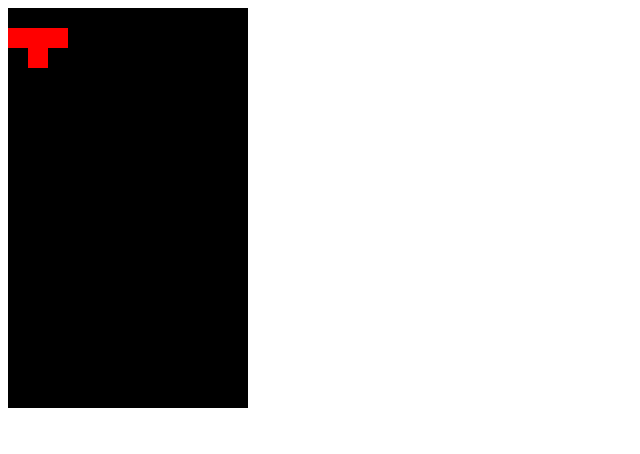
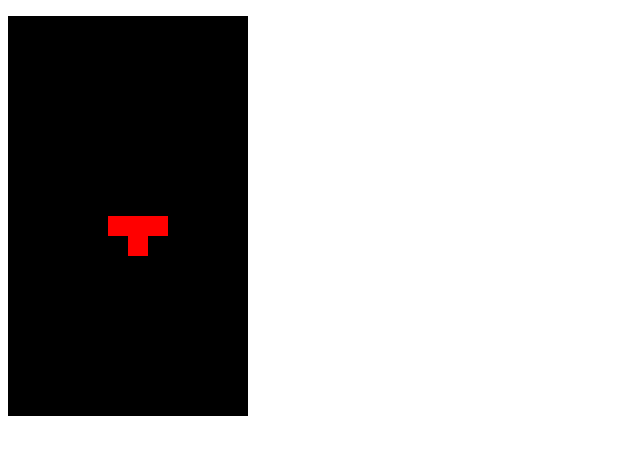
Before and after one commit to gmaxn/TETRIS_JS, a plain HTML site: page Tetris/index.html in a window 1280 px wide. Shown: the whole page, without its empty margins (0-640 px from the left). Drawn offline with Linux system fonts and the light colour scheme.

Commit message:
console.table

```diff
--- a/Tetris/index.html
+++ b/Tetris/index.html
@@ -2,9 +2,12 @@
 <html>
 <head>
 	<title>Tetris</title>
+		<p id="demo"></p>
+
 </head>
 <body>
 	<canvas id = "tetris" width="240" height="400"></canvas>
 	<script src="tetris.js"></script>
+
 </body>
 </html>
--- a/Tetris/tetris.js
+++ b/Tetris/tetris.js
@@ -1,8 +1,5 @@
 const canvas = document.getElementById('tetris');
 const context = canvas.getContext('2d');
-
-context.fillStyle = '#000';
-context.fillRect(0, 0, canvas.width, canvas.height);
 context.scale(20, 20);
 
 const matrix = [
@@ -11,12 +8,107 @@ const matrix = [
 	[0, 1, 0],
 ];
 
-matrix.forEach((row, y) => {
-	row.forEach((value, x) => {
-		if(value != 0)
+function draw()
+{
+	context.fillStyle = '#000';
+	context.fillRect(0, 0, canvas.width, canvas.height);
+	drawMatrix(player.matrix, player.pos);
+}
+
+function drawMatrix(matrix, offset)
+{
+	matrix.forEach( (row, y) =>
+	{
+		row.forEach( (value, x) =>
 		{
-			context.fillStyle = 'red';
-			context.fillRect(x, y, 1, 1);
-		}
+			if(value != 0)
+			{
+				context.fillStyle = 'red';
+				context.fillRect( x + offset.x,
+								  y + offset.y,
+								  1, 1);
+			}
+		});
 	});
+}
+
+function merge(arena, player)
+{
+	player.matrix.forEach((row, y) =>
+	{
+		row.forEach((value, x) =>
+		{
+			if(value !== 0)
+			{
+				arena[y + player.pos.y][x + player.pos.x] = value;
+			}
+		});
+	});
+}
+
+function playerDrop()
+{
+	player.pos.y++;
+	dropCounter = 0;
+}
+
+
+
+function createMatrix(w, h)
+{
+	const matrix = []
+	while(h--)
+	{
+		matrix.push(new Array(w).fill(0));
+	}
+	return matrix;
+}
+
+let dropCounter = 0;
+let dropInterval = 1000;
+let lastTime = 0;
+
+function update(time = 0)
+{
+	const deltaTime = time - lastTime;
+	lastTime = time;
+
+	dropCounter += deltaTime;
+	if(dropCounter > dropInterval)
+	{
+		player.pos.y++;
+		dropCounter = 0;
+	}
+	draw();
+	requestAnimationFrame(update);
+}
+
+document.addEventListener('keydown', event =>
+{
+	if(event.keyCode === 37)
+	{
+		player.pos.x--;
+	}
+	else if(event.keyCode == 39)
+	{
+		player.pos.x++;
+	}
+	else if(event.keyCode === 40)
+	{
+		playerDrop();
+		player.pos.y++;
+		dropCounter = 0;
+	}
+	//console.log(event);
 });
+
+const arena = createMatrix(12, 20);
+console.log(arena);
+//console.table(arena);
+
+const player = {
+	pos: {x: 5, y: 5},
+	matrix: matrix,
+};
+
+update();
```
